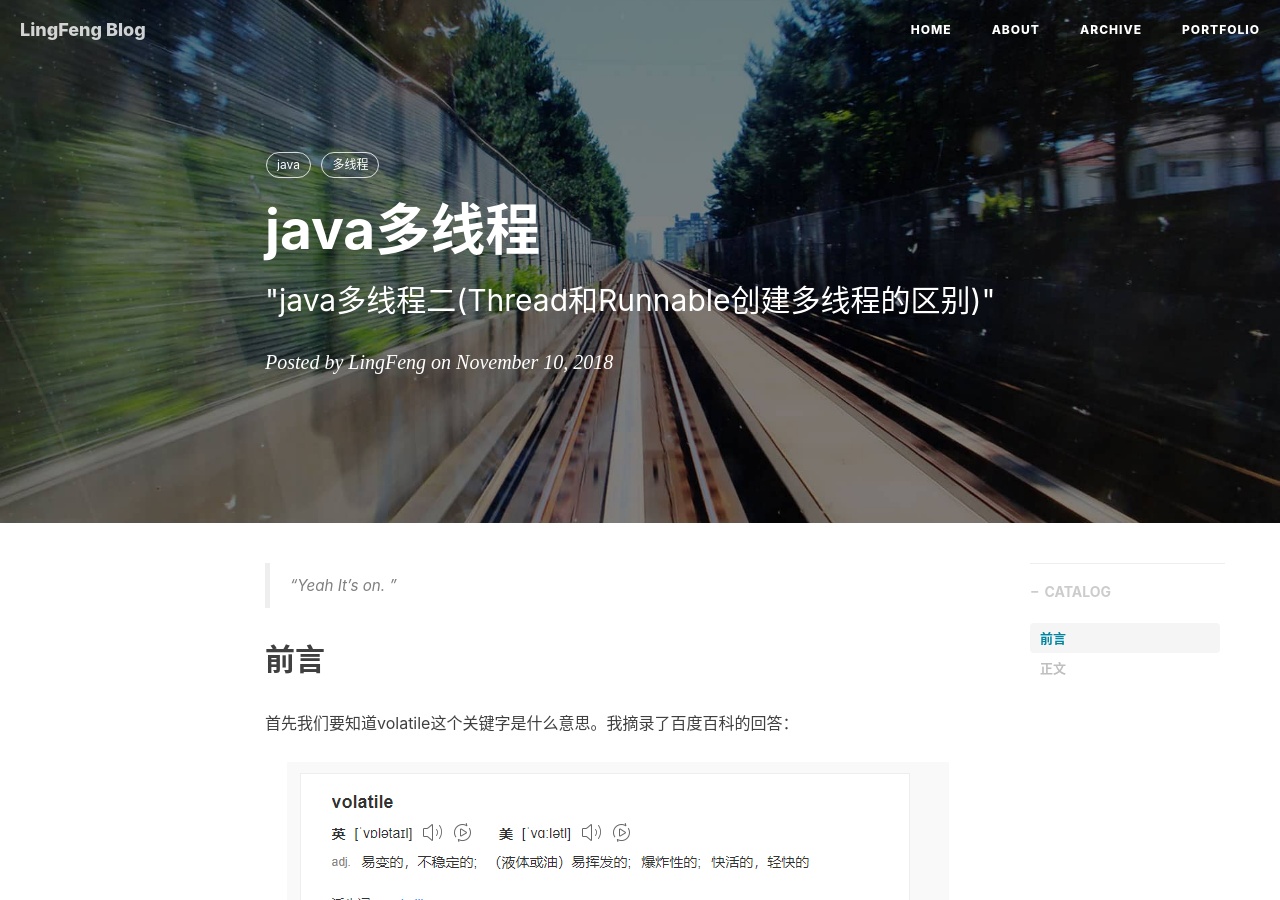
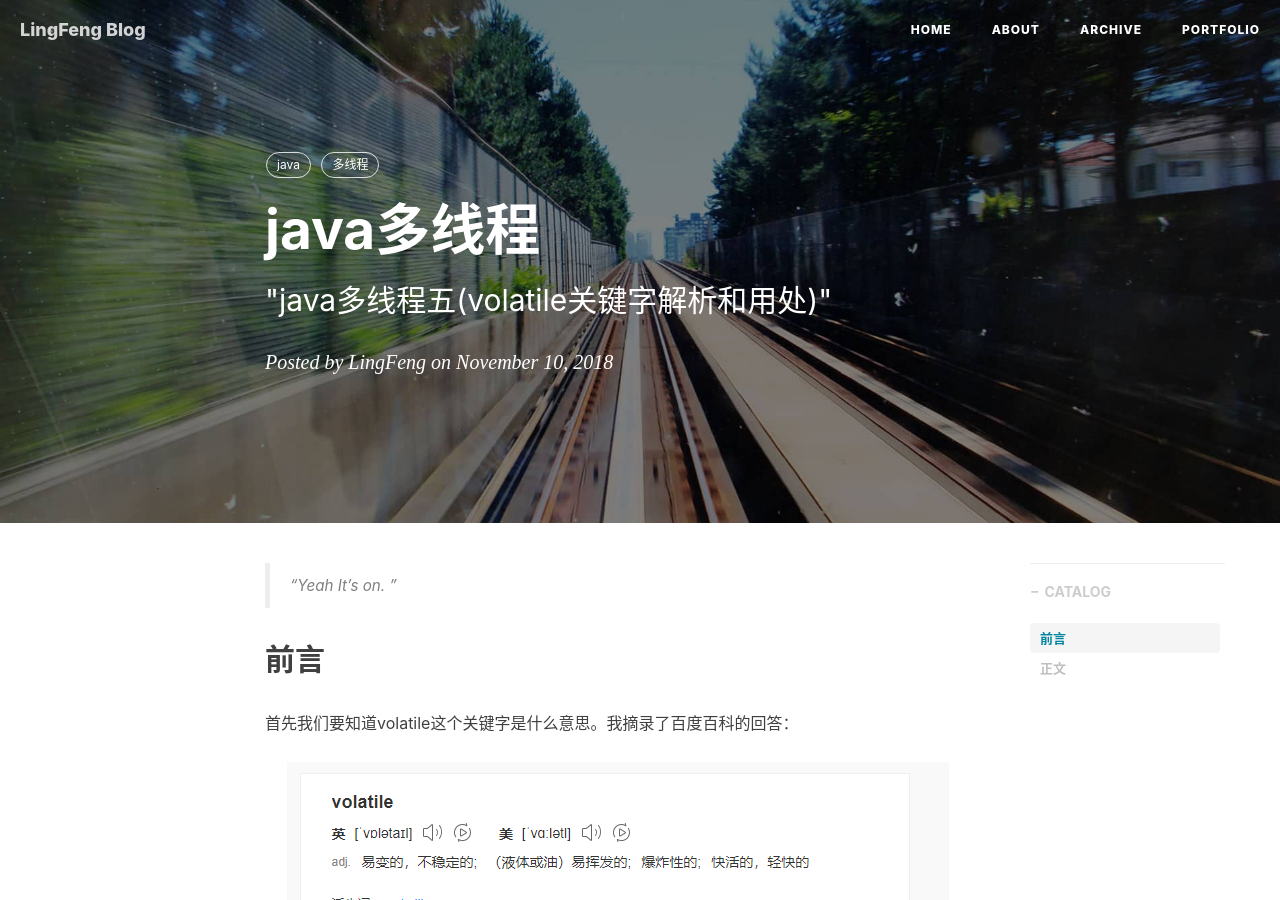
Before and after one commit to hankrose/hankrose.github.io, a Jekyll site: the page built from _posts/2018-11-04-java-Thread-volatile.md, in a window 1280 px wide and 900 px high. Built offline with Jekyll 4.4.1, drawn with Linux system fonts in a browser that asks for light colours; nearby versions of some CDN libraries; comment, search, counter and statistics services are not loaded; some of the changed text lies outside the part shown.

Commit message:
update by lingfeng.zhu

```diff
--- a/_posts/2018-11-04-java-Thread-volatile.md
+++ b/_posts/2018-11-04-java-Thread-volatile.md
@@ -1,7 +1,7 @@
 ---
 layout:     post
 title:      "java多线程"
-subtitle:   " \"java多线程二(Thread和Runnable创建多线程的区别)\""
+subtitle:   " \"java多线程五(volatile关键字解析和用处)\""
 date:       2018-11-10 12:00:00
 author:     "LingFeng"
 header-img: "img/post-bg-2015.jpg"
```
Also changed, not shown: other parts of _posts/2018-11-04-java-Thread-volatile.md (+1 -1 lines).
